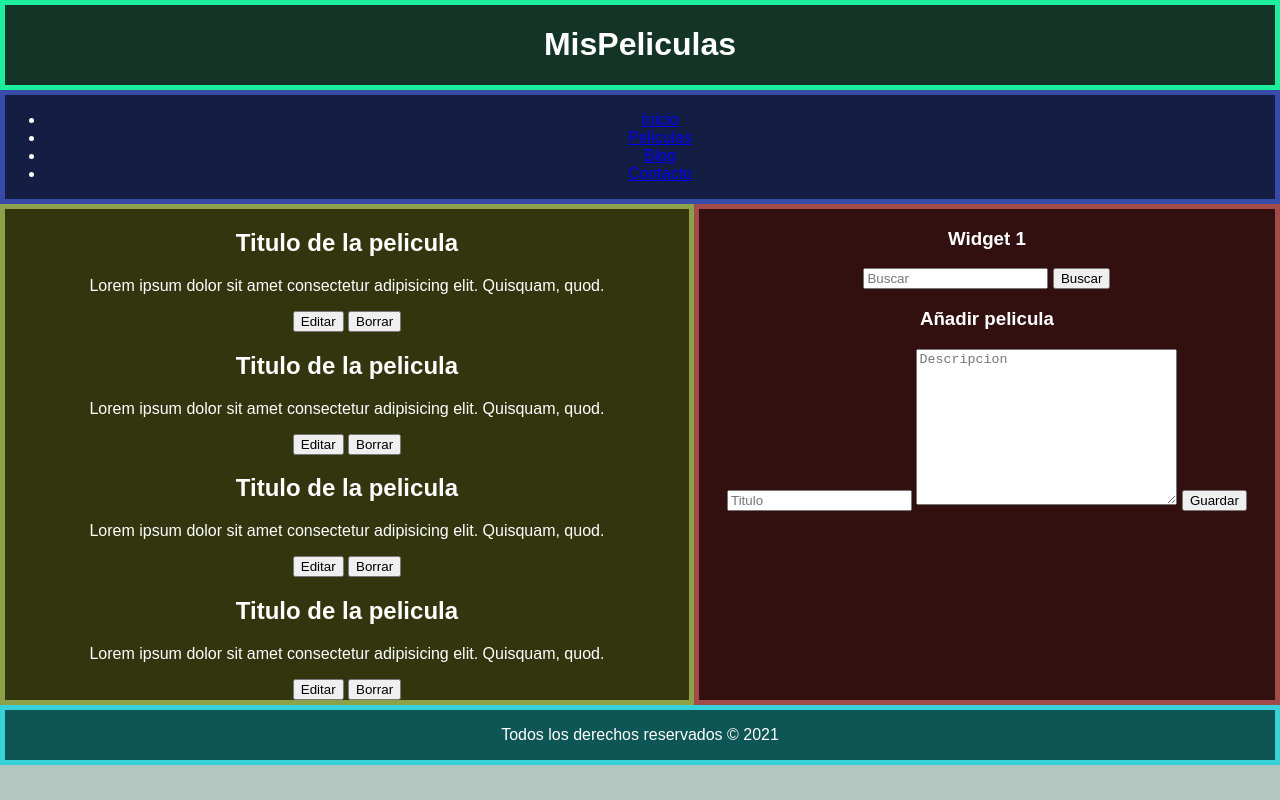
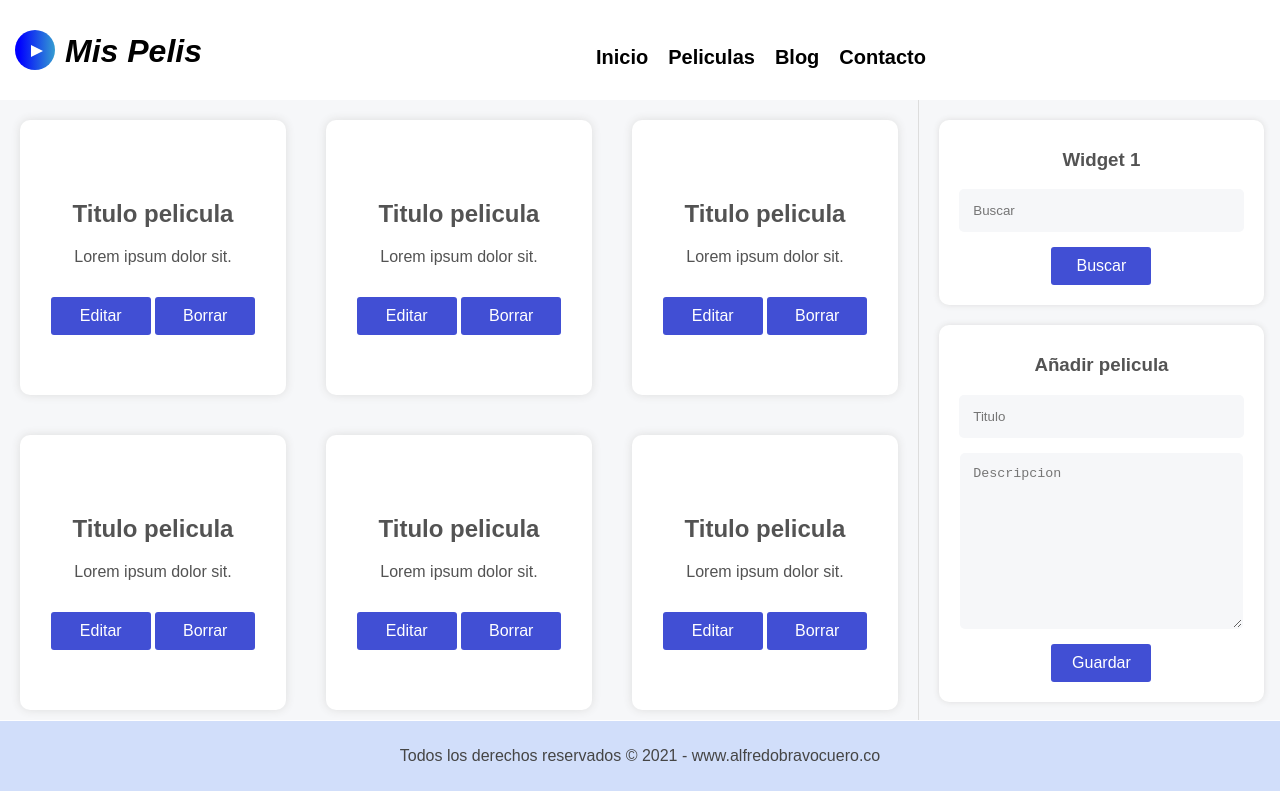
Before and after one commit to Aprendiendo-React-JS/proyecto-peliculas, a plain HTML site: page index.html in a window 1280 px wide. Drawn offline with Linux system fonts and the light colour scheme.

Commit message:
lista la maketacion inicial

```diff
--- a/css/style.css
+++ b/css/style.css
@@ -1,6 +1,7 @@
+/* Estilos Generales */
 body {
-    background-color: #b2c7bf;
-    color: #fff;
+    background-color: #fff;
+    color: #535353;
     font-family: Arial, Helvetica, sans-serif;
     text-align: center;
     margin: 0;
@@ -13,40 +14,202 @@ body {
 
     display: grid;
     grid-template-areas:
-        "header header header header"
-        "nav nav nav nav"
+        "header nav nav nav"
         "content content content lateral"
         "footer footer footer footer"
     ;
+    grid-template-rows: 100px 620px 70px ;
+}
+
+/* Estilos cabecera */
+
+.header {
+    grid-area: header;
+    background: white;
+    text-align: left;
+    font-style: italic;
+    padding-left: 15px;
+
+    display: flex;
+    justify-content: left;
+}
+
+.header h1 {
+    color: #000;
+    margin-left: 10px;
+    margin-top: 33px;
+}
+
+.logo {
+    background: linear-gradient(90deg, blue 10%, rgb(53, 157, 209) 100%);
+    width: 40px;
+    height: 40px;
+    border-radius: 100%;
+    margin-top: 30px;
+}
+
+.play {
+    width: 0;
+    height: 0;
+    margin-top: 15px;
+    margin-left: 16px;
+    border-left: 12px solid white;
+    border-top: 6px solid transparent;
+    border-bottom: 6px solid transparent;
+}
+
+/* Estilos Barra de Navegacion */
+
+.nav {
+    grid-area: nav;
+    background: white;
 
 }
 
-.header {
-    grid-area: header;
-    border: 5px solid #1bef9e;
-    background-color: #143428;
+.nav > ul {
+    padding-top: 20px;
+    display: flex;
+    justify-content: center;
+    align-items: center;
+    list-style: none;
 }
 
-.nav {
-    grid-area: nav;
-    border: 5px solid #384ba9;
-    background-color: #141d42;
+nav li {
+    padding: 10px;
 }
 
+.nav a {
+    display: block;
+    text-decoration: none;
+    color: #000;
+    font-size: 18px;
+    font-size: 20px;
+    font-weight: lighter;
+    font-weight: bold;
+    transition: all 100ms;
+}
+
+.nav a:hover {
+    color:rgb(53, 157, 209);
+    transform: scale(1.1, 1.1);
+    background: #fff;
+    border-radius: 10px;
+}
+
+/* Estilos Contenido Principal */
 .content {
     grid-area: content;
-    border: 5px solid #8da14b;
-    background-color: #33350f;
+    background: #f6f7f9;
+
+    display: flex;
+    flex-flow: row wrap;
+    justify-content: flex-start;
+    align-items: flex-start;
+    flex-grow: 1;
 }
+
+.pelicula-item {
+    flex-grow: 1;
+    background: white;
+    border-radius: 10px;
+    box-shadow: 0 0 10px #ddd;
+    padding-top: 60px;
+    padding-bottom: 60px;
+    padding-left: 25px;
+    padding-right: 25px;
+    margin: 20px;
+}
+
+button,
+input[type="button"],
+input[type="submit"] {
+    width: 100px;
+    background: #414fd4;
+    color: white;
+    border: 0;
+    outline: 0;
+    padding: 10px;
+    border-radius: 3px;
+    margin-top: 15px;
+    text-transform: capitalize;
+    font-size: 16px;
+    font-weight: 500;
+    cursor: pointer;
+    transition: all 300ms;
+}
+
+.pelicula-item .edit:hover {
+    background: #e3900a;
+}
+
+.pelicula-item .delete:hover {
+    background: #cf1010;
+}
+
+/* Barra lateral */
 
 .lateral {
     grid-area: lateral;
-    border: 5px solid #a14b4b;
-    background-color: #331010;
+    background: #f6f7f9;
+    border-left: 1px solid #ddd;
+
 }
+
+.lateral > div{
+    box-sizing: border-box;
+    width: 90%;
+    margin: 20px;
+    padding: 20px;
+    padding-top: 10px;
+    background-color: #fff;
+    border-radius: 10px;
+    box-shadow: 0 0 6px #ddd;
+}
+
+.lateral input[type="text"],
+.lateral textarea {
+   display: block;
+   margin: 0 auto;
+   margin-top: 15px;
+   padding: 12px;
+   border-radius: 5px;
+   background: #f6f7f9;
+   color: #454545;
+   width: 90%;
+   opacity: 4;
+   outline: 0;
+   border-color: transparent;
+}
+
+/* Estilos para el pie de pagina */
 
 .footer {
     grid-area: footer;
-    border: 5px solid #39d1d9;
-    background-color: #0e5555;
+
+    background: #d1defa;
+    color: #454545;
+    border-top: 1px solid white;
+    text-align: center;
+    line-height: 68px;
+
+    display: flex; /* establecer el contenedor como flexbox */
+    align-items: center; /* alinear verticalmente los elementos */
+    justify-content: center; /* alinear horizontalmente los elementos */
+    height: 70px;
 }
+
+.footer a {
+    color: #0b468a;
+    text-decoration: none;
+}
+
+@media (max-width: 1085px){
+    .content {
+        flex-flow: column wrap;
+        justify-content: center;
+        align-items: center;
+    }
+    .pelicula-item {
+        width: 80%;
+    }
+}
--- a/index.html
+++ b/index.html
@@ -12,7 +12,10 @@
     <div class="layaut">
         <!-- Cabecera -->
         <header class="header">
-            <h1>MisPeliculas</h1>
+            <div class="logo">
+                <div class="play"></div>
+            </div>
+            <h1>Mis Pelis</h1>
         </header>
 
         <!--  Barra de navegacion -->
@@ -29,32 +32,47 @@
         <section class="content">
             <!-- Aqui van las peliculas -->
             <article class="pelicula-item">
-                <h2>Titulo de la pelicula</h2>
-                <p class="description">Lorem ipsum dolor sit amet consectetur adipisicing elit. Quisquam, quod.</p>
+                <h2>Titulo pelicula</h2>
+                <p class="description">Lorem ipsum dolor sit.</p>
                 <button class="edit">Editar</button>
                 <button class="delete">Borrar</button>
             </article>
 
             <article class="pelicula-item">
-                <h2>Titulo de la pelicula</h2>
-                <p class="description">Lorem ipsum dolor sit amet consectetur adipisicing elit. Quisquam, quod.</p>
+                <h2>Titulo pelicula</h2>
+                <p class="description">Lorem ipsum dolor sit.</p>
                 <button class="edit">Editar</button>
                 <button class="delete">Borrar</button>
             </article>
 
             <article class="pelicula-item">
-                <h2>Titulo de la pelicula</h2>
-                <p class="description">Lorem ipsum dolor sit amet consectetur adipisicing elit. Quisquam, quod.</p>
+                <h2>Titulo pelicula</h2>
+                <p class="description">Lorem ipsum dolor sit.</p>
                 <button class="edit">Editar</button>
                 <button class="delete">Borrar</button>
             </article>
 
             <article class="pelicula-item">
-                <h2>Titulo de la pelicula</h2>
-                <p class="description">Lorem ipsum dolor sit amet consectetur adipisicing elit. Quisquam, quod.</p>
+                <h2>Titulo pelicula</h2>
+                <p class="description">Lorem ipsum dolor sit.</p>
                 <button class="edit">Editar</button>
                 <button class="delete">Borrar</button>
             </article>
+
+            <article class="pelicula-item">
+                <h2>Titulo pelicula</h2>
+                <p class="description">Lorem ipsum dolor sit.</p>
+                <button class="edit">Editar</button>
+                <button class="delete">Borrar</button>
+            </article>
+
+            <article class="pelicula-item">
+                <h2>Titulo pelicula</h2>
+                <p class="description">Lorem ipsum dolor sit.</p>
+                <button class="edit">Editar</button>
+                <button class="delete">Borrar</button>
+            </article>
+
         </section>
 
         <aside class="lateral">
@@ -78,7 +96,7 @@
 
         <!-- Pie de pagina -->
         <footer class="footer">
-            <p>Todos los derechos reservados &copy; 2021</p>
+            <p>Todos los derechos reservados &copy; 2021 - www.alfredobravocuero.co</p>
 
     </div>
 
```
